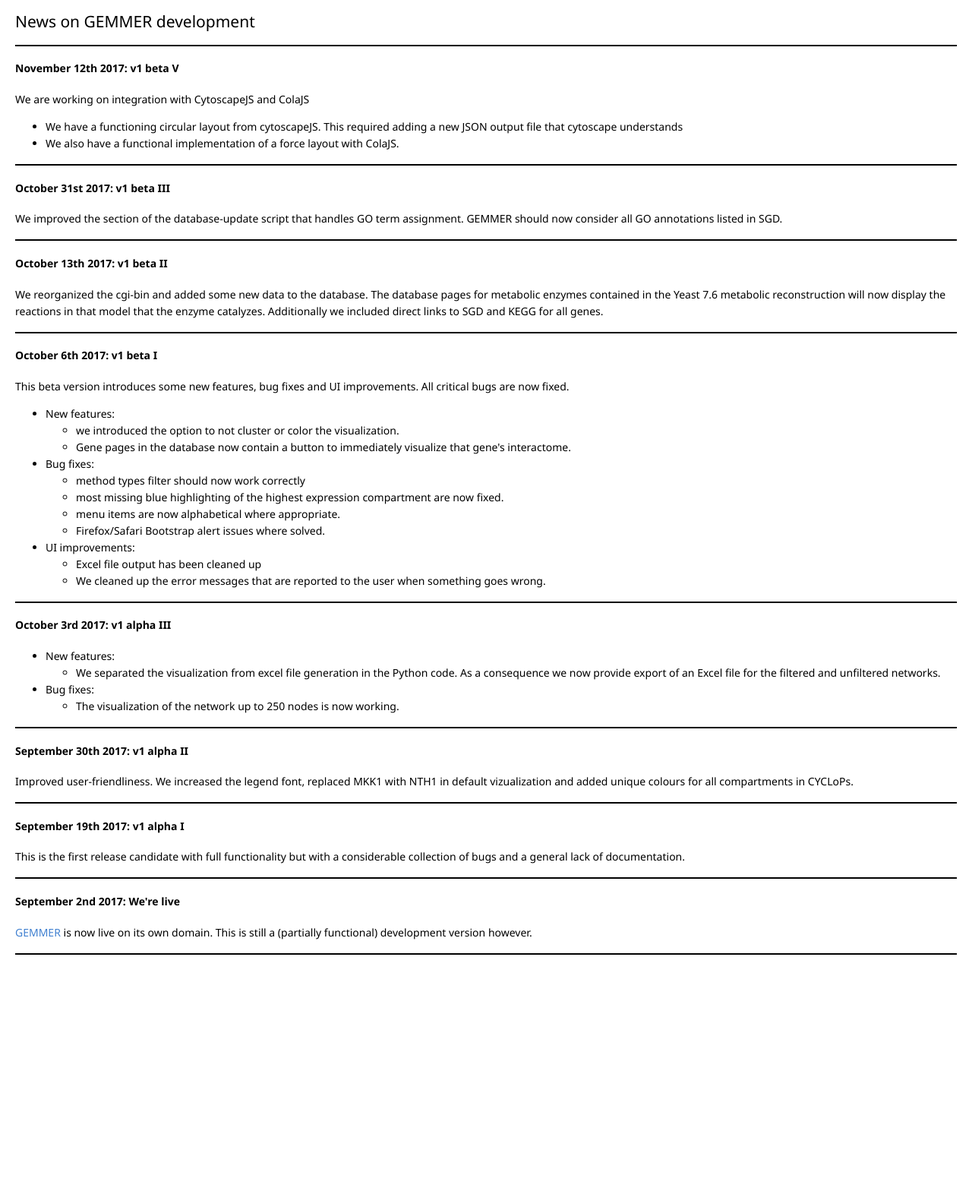
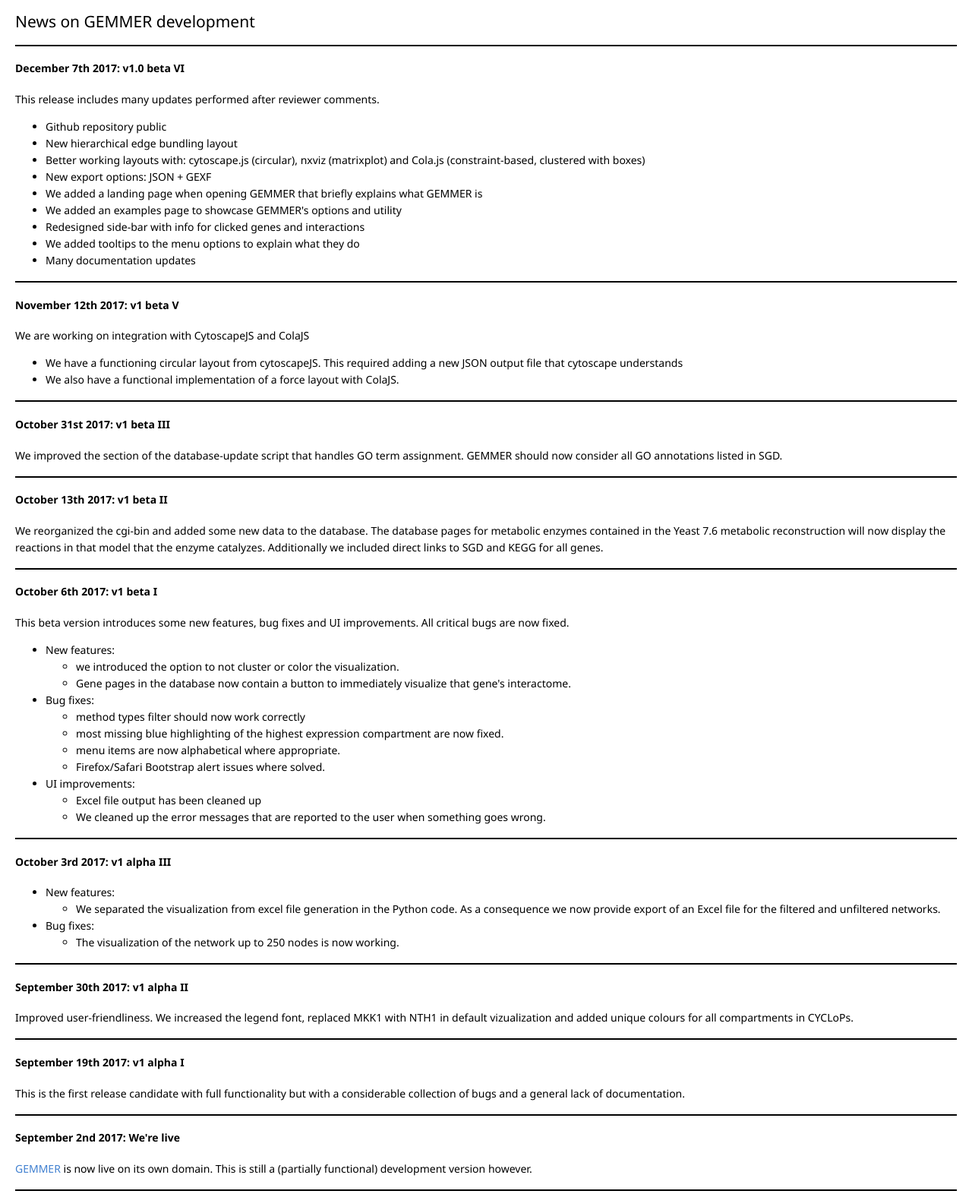
Before and after one commit to barberislab/GEMMER, a PHP site: page /pages/news.html in a window 1280 px wide. Shown: the whole page at 76% size. Before the commit the page ends 1257 px from the top, so only its background shows below. Run offline with PHP 8.4, Linux system fonts and the light colour scheme.

Commit message:
[Tag] V1.0 beta VI

```diff
--- a/index.php
+++ b/index.php
@@ -84,7 +84,7 @@
                             <li><a href="index.php?id=documentation">Documentation</a></li>
                             <li><a href="index.php?id=examples">Examples</a></li>
                             <li><a href="index.php?id=news">News</a></li>
-                            <li><a href="https://github.com/ThierryMondeel/GEMMER">Github repository</a></li>
+                            <li><a href="https://github.com/barberislab/GEMMER">Github repository</a></li>
                             <li><a href="index.php?id=contact">Contact</a></li>
                         </ul>
                     </div>
--- a/pages/news.html
+++ b/pages/news.html
@@ -377,6 +377,20 @@
 <body>
 <h2>News on GEMMER development</h2>
 <hr>
+<h4>December 7th 2017: v1.0 beta VI</h4>
+<p>This release includes many updates performed after reviewer comments.</p>
+<ul>
+<li>Github repository public</li>
+<li>New hierarchical edge bundling layout</li>
+<li>Better working layouts with: cytoscape.js (circular), nxviz (matrixplot) and Cola.js (constraint-based, clustered with boxes)</li>
+<li>New export options: JSON + GEXF</li>
+<li>We added a landing page when opening GEMMER that briefly explains what GEMMER is</li>
+<li>We added an examples page to showcase GEMMER's options and utility</li>
+<li>Redesigned side-bar with info for clicked genes and interactions</li>
+<li>We added tooltips to the menu options to explain what they do</li>
+<li>Many documentation updates</li>
+</ul>
+<hr>
 <h4>November 12th 2017: v1 beta V</h4>
 <p>We are working on integration with CytoscapeJS and ColaJS</p>
 <ul>
```
Also changed, not shown: pages/news.md (+16 -0 lines).
